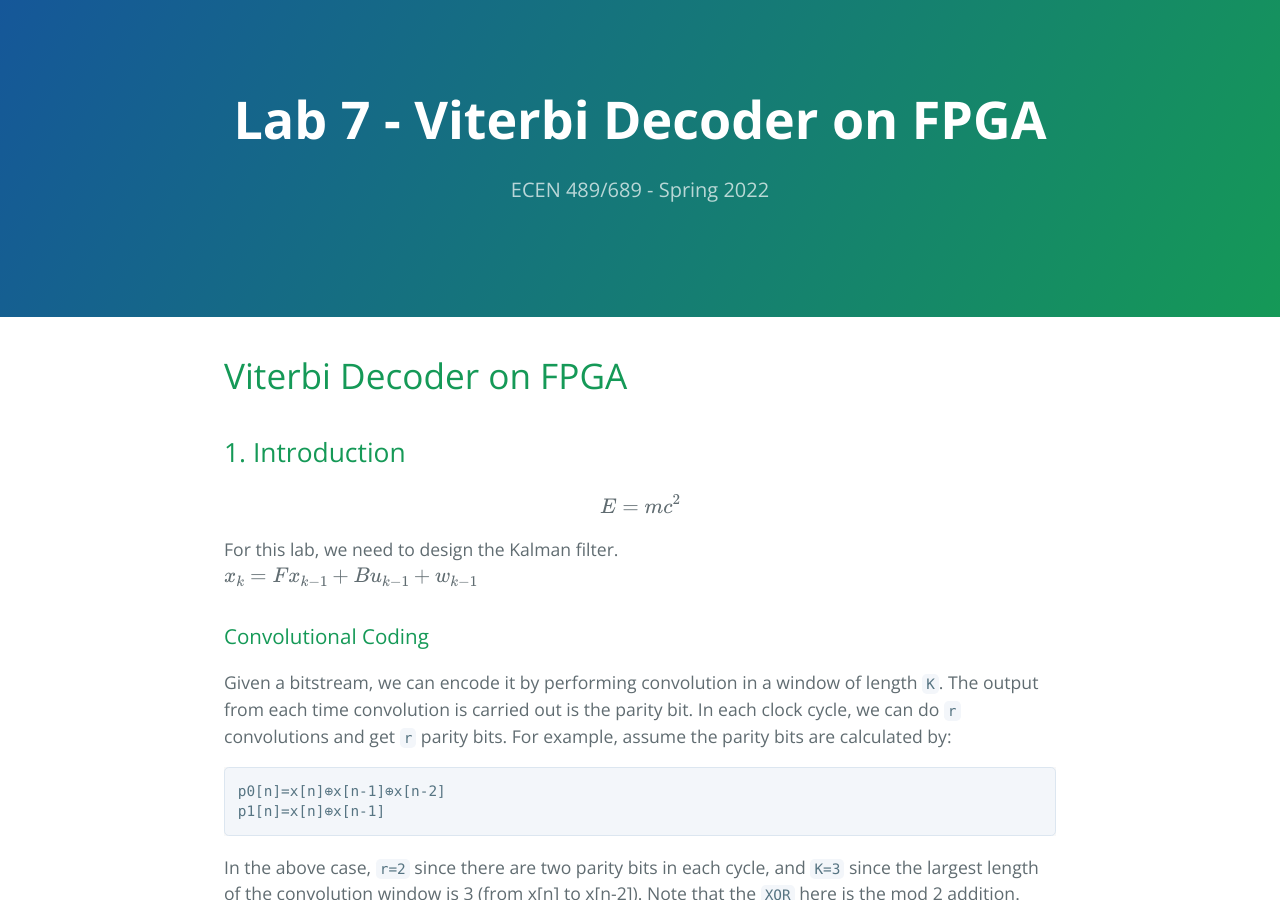
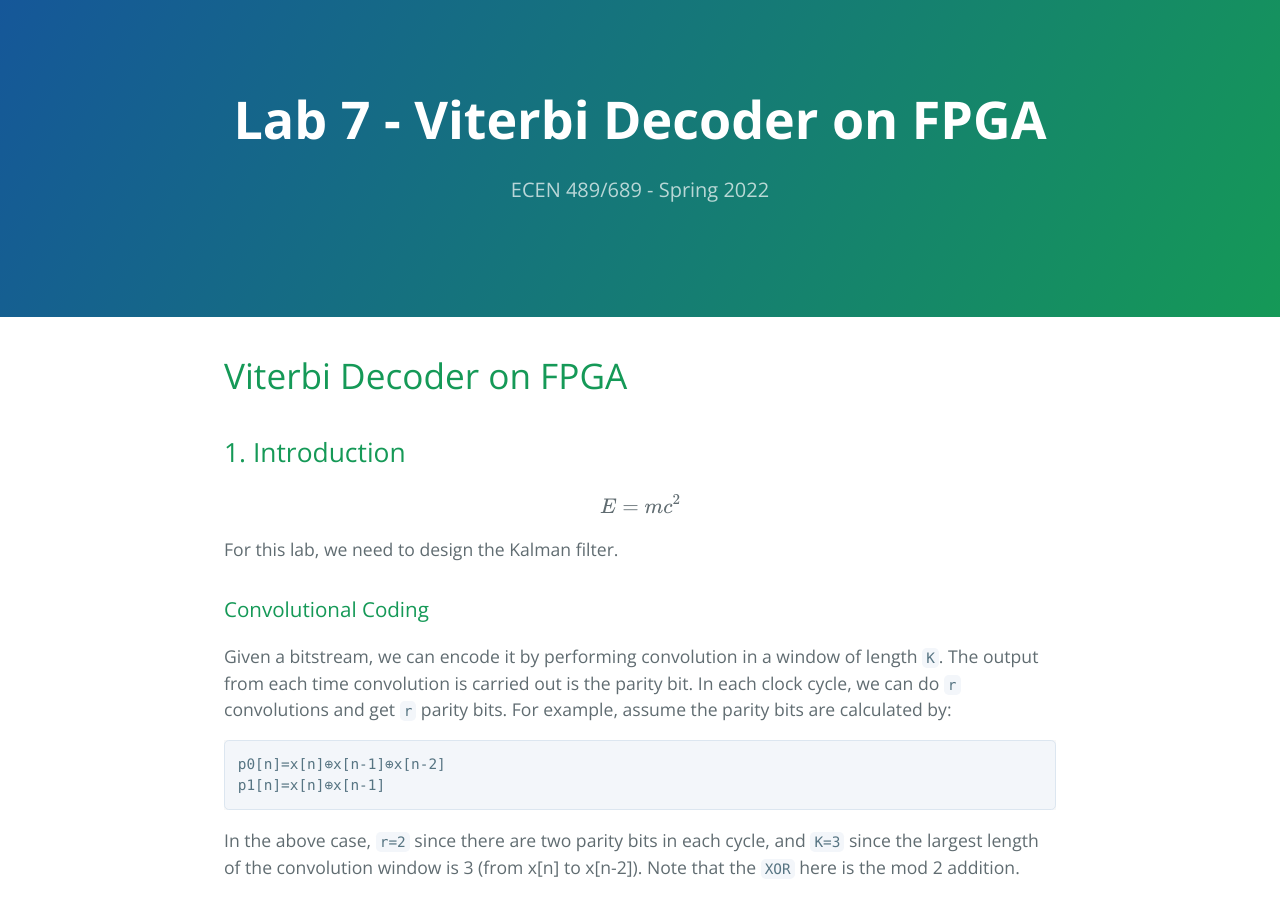
Before and after one commit to hailiangh/hailiangh.github.io, a Jekyll site: the page built from TA/ECEN689_Spring2022/lab7_manual.md, in a window 1280 px wide and 900 px high. Built offline with Jekyll 4.4.1, drawn with Linux system fonts in a browser that asks for light colours; formulas are drawn with MathJax 3; the repository's description, which GitHub fills in, is left out.

Commit message:
Update lab7_manual.md

```diff
--- a/TA/ECEN689_Spring2022/lab7_manual.md
+++ b/TA/ECEN689_Spring2022/lab7_manual.md
@@ -10,7 +10,7 @@ usemathjax: true
 $$E=mc^2$$
 
 For this lab, we need to design the Kalman filter.
-$$x_k = F x_{k-1} + Bu_{k-1} + w_{k-1}$$
+<!-- $$x_k = F x_{k-1} + Bu_{k-1} + w_{k-1}$$ -->
 
 <!-- Kalman filter estimates the state of a system. Assume $x$ is the state vector we want to estimate, and the system can be illustrated by:
 $$x_k = F x_{k-1} + Bu_{k-1} + w_{k-1}$$
```
